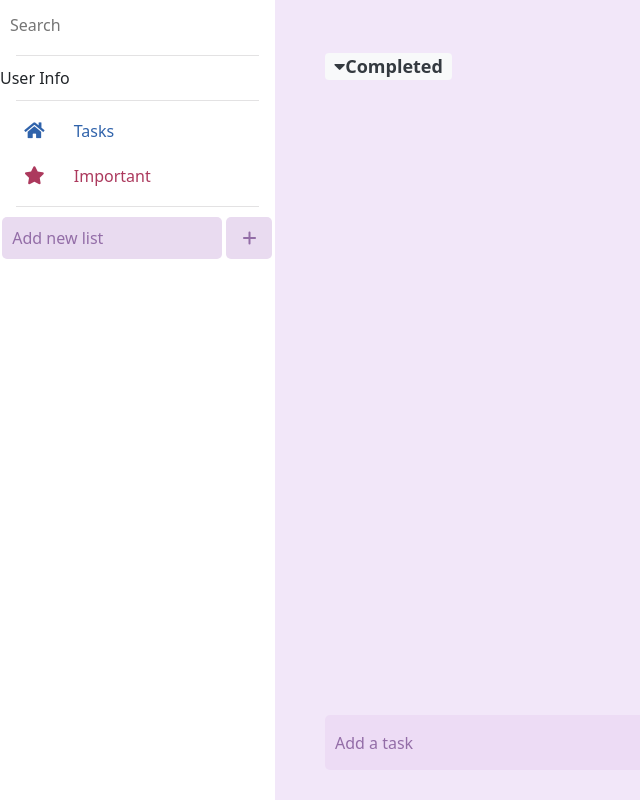
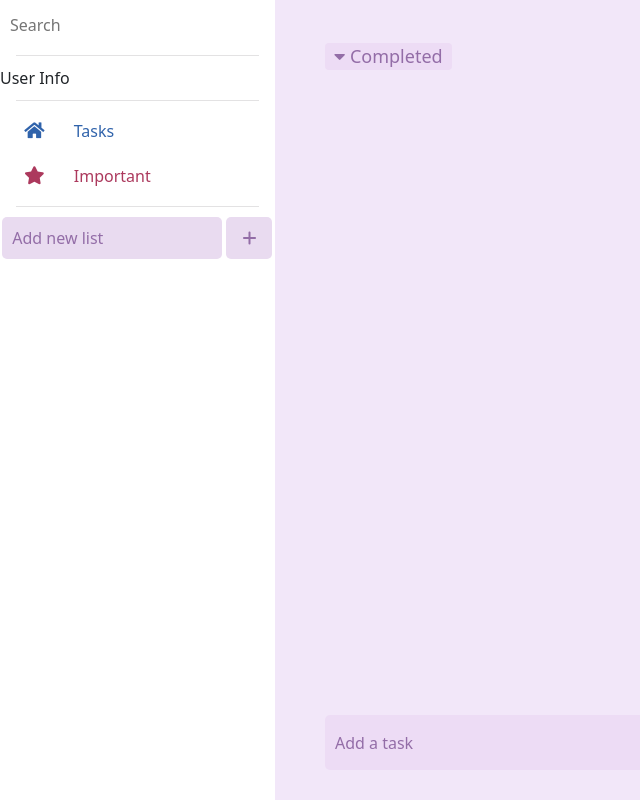
Before and after one commit to UTKx/vigilant-octo-waffle, a Django app: template ToDo/templates/todoapp/index.html in a window 1280 px wide. Shown: the whole page, without its empty margins (0-640 px from the left). Run offline with Django 3.2, Linux system fonts and the light colour scheme; the template is opened without the code that fills it: values that come from a table or form of the project are taken from there, others are empty; some libraries are stand-ins or nearby versions.

Commit message:
ui changes

```diff
--- a/ToDo/static/css/style.css
+++ b/ToDo/static/css/style.css
@@ -14,8 +14,8 @@
 }
 
 div.todolist {
-    width: 1000px;
-    height: 420px;
+    width: 991px;
+    height: 450px;
     overflow: auto;
 }
 
@@ -34,12 +34,18 @@ div.todolist {
     border-radius: 50%;
 }
 
-.open-todos {
-    margin-top: 20px;
+.badge {
+    background-color: #EDDCF5;
+    color: #936DA7;
+    font-weight: normal;
 }
 
 .completed {
-    margin-top: 20px;
+    margin-top: 10px;
+}
+
+.closed-todos {
+    margin-top: 14px;
 }
 
 .todo {
--- a/ToDo/templates/todoapp/index.html
+++ b/ToDo/templates/todoapp/index.html
@@ -76,8 +76,8 @@
                 {% endfor %}
             </div>
             <div class="completed">
-                <h4><span class="badge bg-light text-dark"><i class="fa fa-caret-down"
-                            aria-hidden="true"></i>Completed</span></h4>
+                <h4><span class="badge"><i class="fa fa-caret-down"
+                            aria-hidden="true"></i>&nbsp;Completed</span></h4>
             </div>
             <div class="closed-todos">
                 {% for task in tasks %}
--- a/ToDo/templates/todoapp/showtodo.html
+++ b/ToDo/templates/todoapp/showtodo.html
@@ -76,7 +76,7 @@
                 {% endfor %}
             </div>
             <div class="completed">
-                <h3><span class="badge bg-light text-dark">Completed</span></h3>
+                <h4><span class="badge"><i class="fa fa-caret-down" aria-hidden="true"></i>&nbsp;Completed</span></h4>
             </div>
             <div class="closed-todos">
                 {% for todo in todos %}
```
